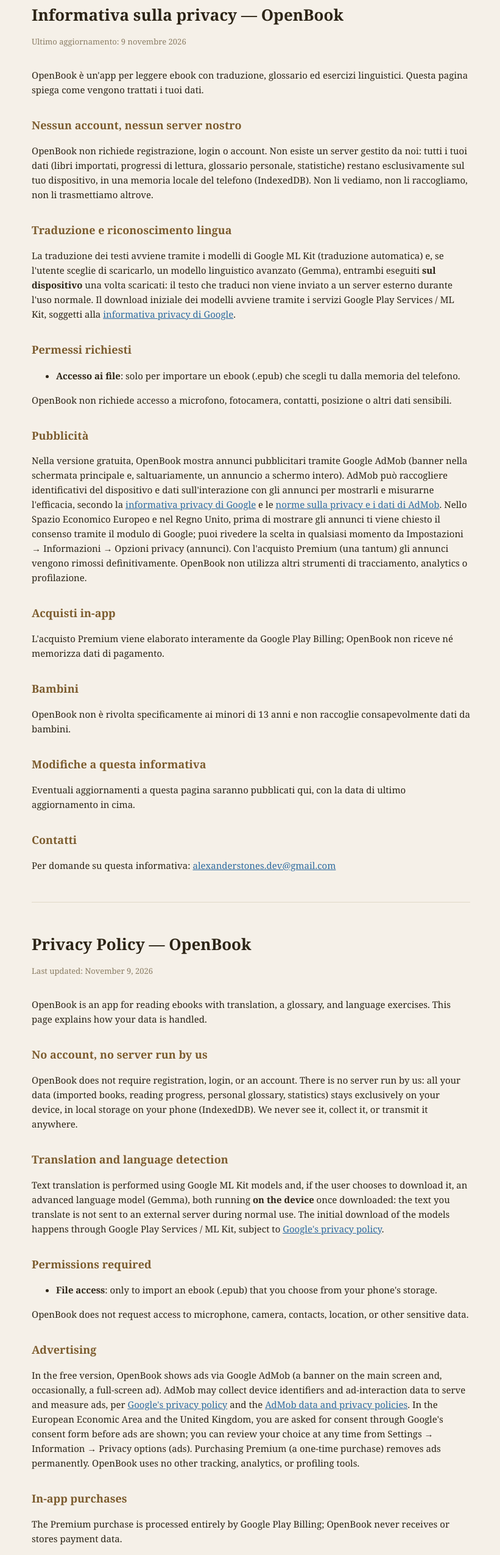
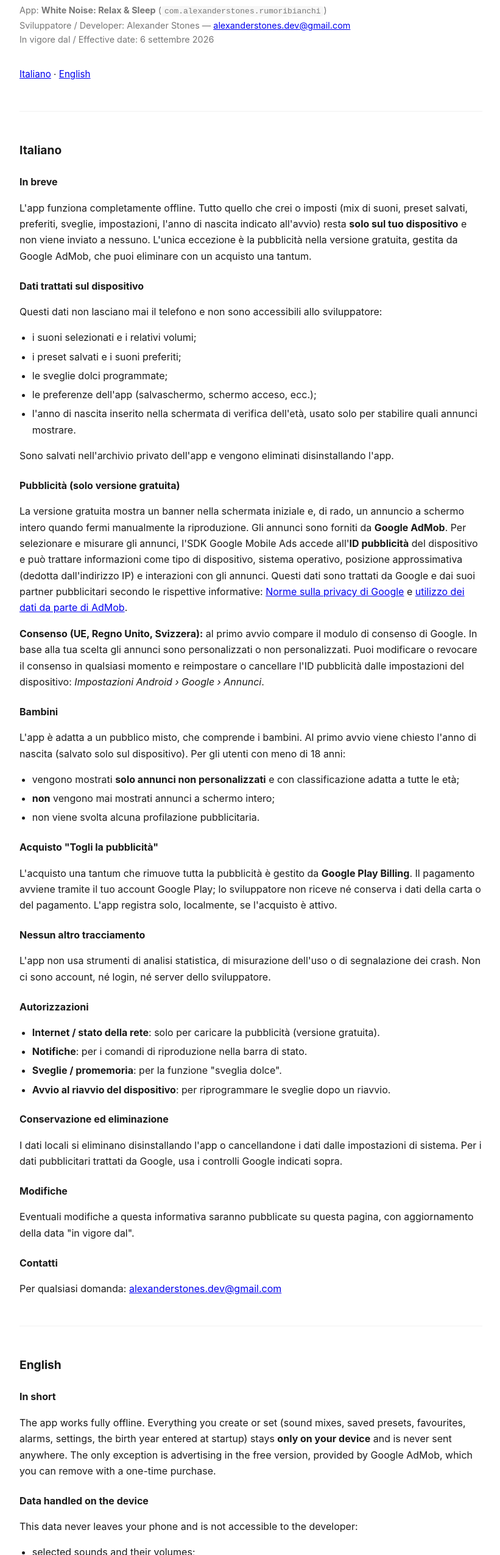
Before and after one commit to alexanderstonesdev-pixel/white-noise-privacy, a plain HTML site: page index.html in a window 1280 px wide. Shown: the part 86-2636 px from the top of the page at 61% size, without its empty margins (228-1049 px from the left). Drawn offline with Linux system fonts and the light colour scheme.

Commit message:
Add files via upload

```diff
--- a/index.html
+++ b/index.html
@@ -1,87 +1,212 @@
-<!DOCTYPE html>
+<!doctype html>
 <html lang="it">
 <head>
 <meta charset="utf-8">
-<title>OpenBook — Informativa sulla privacy</title>
 <meta name="viewport" content="width=device-width, initial-scale=1">
+<title>Privacy Policy — White Noise: Relax &amp; Sleep</title>
 <style>
-  body{font-family:Georgia,'Times New Roman',serif;max-width:720px;margin:0 auto;padding:32px 20px 60px;color:#2c2416;background:#f5f0e8;line-height:1.6;}
-  h1{font-size:26px;margin-bottom:4px;}
-  h2{font-size:18px;margin-top:32px;color:#7c5c2e;}
-  p,li{font-size:15px;}
-  .data{color:#8a7c63;font-size:13px;margin-bottom:32px;}
-  a{color:#2d6a9f;}
-  .lang-switch{font-family:'Segoe UI',Arial,sans-serif;font-size:13px;margin-bottom:24px;}
-  hr{border:none;border-top:1px solid #e0d8c8;margin:48px 0;}
+  :root { color-scheme: light dark; }
+  body {
+    font: 16px/1.65 -apple-system, BlinkMacSystemFont, "Segoe UI", Roboto, Helvetica, Arial, sans-serif;
+    max-width: 760px; margin: 0 auto; padding: 32px 20px 80px; color: #1a1a1a; background: #fff;
+  }
+  @media (prefers-color-scheme: dark) { body { color: #e6e6e6; background: #131313; } a { color: #7db2ff; } }
+  h1 { font-size: 1.7rem; margin: 0 0 4px; }
+  h2 { font-size: 1.2rem; margin: 2.2rem 0 .6rem; }
+  h3 { font-size: 1rem; margin: 1.4rem 0 .3rem; }
+  .meta { color: #777; font-size: .9rem; margin-bottom: 2rem; }
+  .lang { margin: 1.5rem 0; font-size: .95rem; }
+  ul { padding-left: 1.3rem; }
+  li { margin: .3rem 0; }
+  hr { border: none; border-top: 1px solid #ccc4; margin: 3rem 0; }
+  code { background: #8881; padding: 1px 5px; border-radius: 4px; font-size: .9em; }
 </style>
 </head>
 <body>
-<p class="lang-switch"><a href="#it">Italiano</a> · <a href="#en">English</a></p>
 
-<h1 id="it">Informativa sulla privacy — OpenBook</h1>
-<p class="data">Ultimo aggiornamento: 9 novembre 2026</p>
+<h1>Privacy Policy</h1>
+<p class="meta">
+  App: <strong>White Noise: Relax &amp; Sleep</strong> (<code>com.alexanderstones.rumoribianchi</code>)<br>
+  Sviluppatore / Developer: Alexander Stones — <a href="mailto:alexanderstones.dev@gmail.com">alexanderstones.dev@gmail.com</a><br>
+  In vigore dal / Effective date: 6 settembre 2026
+</p>
 
-<p>OpenBook è un'app per leggere ebook con traduzione, glossario ed esercizi linguistici. Questa pagina spiega come vengono trattati i tuoi dati.</p>
-
-<h2>Nessun account, nessun server nostro</h2>
-<p>OpenBook non richiede registrazione, login o account. Non esiste un server gestito da noi: tutti i tuoi dati (libri importati, progressi di lettura, glossario personale, statistiche) restano esclusivamente sul tuo dispositivo, in una memoria locale del telefono (IndexedDB). Non li vediamo, non li raccogliamo, non li trasmettiamo altrove.</p>
-
-<h2>Traduzione e riconoscimento lingua</h2>
-<p>La traduzione dei testi avviene tramite i modelli di Google ML Kit (traduzione automatica) e, se l'utente sceglie di scaricarlo, un modello linguistico avanzato (Gemma), entrambi eseguiti <strong>sul dispositivo</strong> una volta scaricati: il testo che traduci non viene inviato a un server esterno durante l'uso normale. Il download iniziale dei modelli avviene tramite i servizi Google Play Services / ML Kit, soggetti alla <a href="https://policies.google.com/privacy" target="_blank" rel="noopener">informativa privacy di Google</a>.</p>
-
-<h2>Permessi richiesti</h2>
-<ul>
-  <li><strong>Accesso ai file</strong>: solo per importare un ebook (.epub) che scegli tu dalla memoria del telefono.</li>
-</ul>
-<p>OpenBook non richiede accesso a microfono, fotocamera, contatti, posizione o altri dati sensibili.</p>
-
-<h2>Pubblicità</h2>
-<p>Nella versione gratuita, OpenBook mostra annunci pubblicitari tramite Google AdMob (banner nella schermata principale e, saltuariamente, un annuncio a schermo intero). AdMob può raccogliere identificativi del dispositivo e dati sull'interazione con gli annunci per mostrarli e misurarne l'efficacia, secondo la <a href="https://policies.google.com/privacy" target="_blank" rel="noopener">informativa privacy di Google</a> e le <a href="https://support.google.com/admob/answer/6128543" target="_blank" rel="noopener">norme sulla privacy e i dati di AdMob</a>. Nello Spazio Economico Europeo e nel Regno Unito, prima di mostrare gli annunci ti viene chiesto il consenso tramite il modulo di Google; puoi rivedere la scelta in qualsiasi momento da Impostazioni → Informazioni → Opzioni privacy (annunci). Con l'acquisto Premium (una tantum) gli annunci vengono rimossi definitivamente. OpenBook non utilizza altri strumenti di tracciamento, analytics o profilazione.</p>
-
-<h2>Acquisti in-app</h2>
-<p>L'acquisto Premium viene elaborato interamente da Google Play Billing; OpenBook non riceve né memorizza dati di pagamento.</p>
-
-<h2>Bambini</h2>
-<p>OpenBook non è rivolta specificamente ai minori di 13 anni e non raccoglie consapevolmente dati da bambini.</p>
-
-<h2>Modifiche a questa informativa</h2>
-<p>Eventuali aggiornamenti a questa pagina saranno pubblicati qui, con la data di ultimo aggiornamento in cima.</p>
-
-<h2>Contatti</h2>
-<p>Per domande su questa informativa: <a href="mailto:alexanderstones.dev@gmail.com">alexanderstones.dev@gmail.com</a></p>
+<p class="lang"><a href="#it">Italiano</a> · <a href="#en">English</a></p>
 
 <hr>
 
-<h1 id="en">Privacy Policy — OpenBook</h1>
-<p class="data">Last updated: November 9, 2026</p>
+<h2 id="it">Italiano</h2>
 
-<p>OpenBook is an app for reading ebooks with translation, a glossary, and language exercises. This page explains how your data is handled.</p>
+<h3>In breve</h3>
+<p>
+  L'app funziona completamente offline. Tutto quello che crei o imposti (mix di suoni, preset salvati,
+  preferiti, sveglie, impostazioni, l'anno di nascita indicato all'avvio) resta <strong>solo sul tuo
+  dispositivo</strong> e non viene inviato a nessuno. L'unica eccezione è la pubblicità nella versione
+  gratuita, gestita da Google AdMob, che puoi eliminare con un acquisto una tantum.
+</p>
 
-<h2>No account, no server run by us</h2>
-<p>OpenBook does not require registration, login, or an account. There is no server run by us: all your data (imported books, reading progress, personal glossary, statistics) stays exclusively on your device, in local storage on your phone (IndexedDB). We never see it, collect it, or transmit it anywhere.</p>
+<h3>Dati trattati sul dispositivo</h3>
+<p>Questi dati non lasciano mai il telefono e non sono accessibili allo sviluppatore:</p>
+<ul>
+  <li>i suoni selezionati e i relativi volumi;</li>
+  <li>i preset salvati e i suoni preferiti;</li>
+  <li>le sveglie dolci programmate;</li>
+  <li>le preferenze dell'app (salvaschermo, schermo acceso, ecc.);</li>
+  <li>l'anno di nascita inserito nella schermata di verifica dell'età, usato solo per stabilire quali
+      annunci mostrare.</li>
+</ul>
+<p>Sono salvati nell'archivio privato dell'app e vengono eliminati disinstallando l'app.</p>
 
-<h2>Translation and language detection</h2>
-<p>Text translation is performed using Google ML Kit models and, if the user chooses to download it, an advanced language model (Gemma), both running <strong>on the device</strong> once downloaded: the text you translate is not sent to an external server during normal use. The initial download of the models happens through Google Play Services / ML Kit, subject to <a href="https://policies.google.com/privacy" target="_blank" rel="noopener">Google's privacy policy</a>.</p>
+<h3>Pubblicità (solo versione gratuita)</h3>
+<p>
+  La versione gratuita mostra un banner nella schermata iniziale e, di rado, un annuncio a schermo intero
+  quando fermi manualmente la riproduzione. Gli annunci sono forniti da <strong>Google AdMob</strong>.
+  Per selezionare e misurare gli annunci, l'SDK Google Mobile Ads accede all'<strong>ID pubblicità</strong>
+  del dispositivo e può trattare informazioni come tipo di dispositivo, sistema operativo, posizione
+  approssimativa (dedotta dall'indirizzo IP) e interazioni con gli annunci. Questi dati sono trattati da
+  Google e dai suoi partner pubblicitari secondo le rispettive informative:
+  <a href="https://policies.google.com/privacy">Norme sulla privacy di Google</a> e
+  <a href="https://support.google.com/admob/answer/6128543">utilizzo dei dati da parte di AdMob</a>.
+</p>
+<p>
+  <strong>Consenso (UE, Regno Unito, Svizzera):</strong> al primo avvio compare il modulo di consenso di
+  Google. In base alla tua scelta gli annunci sono personalizzati o non personalizzati. Puoi modificare o
+  revocare il consenso in qualsiasi momento e reimpostare o cancellare l'ID pubblicità dalle impostazioni
+  del dispositivo: <em>Impostazioni Android › Google › Annunci</em>.
+</p>
 
-<h2>Permissions required</h2>
+<h3>Bambini</h3>
+<p>
+  L'app è adatta a un pubblico misto, che comprende i bambini. Al primo avvio viene chiesto l'anno di
+  nascita (salvato solo sul dispositivo). Per gli utenti con meno di 18 anni:
+</p>
 <ul>
-  <li><strong>File access</strong>: only to import an ebook (.epub) that you choose from your phone's storage.</li>
+  <li>vengono mostrati <strong>solo annunci non personalizzati</strong> e con classificazione adatta a
+      tutte le età;</li>
+  <li><strong>non</strong> vengono mai mostrati annunci a schermo intero;</li>
+  <li>non viene svolta alcuna profilazione pubblicitaria.</li>
 </ul>
-<p>OpenBook does not request access to microphone, camera, contacts, location, or other sensitive data.</p>
 
-<h2>Advertising</h2>
-<p>In the free version, OpenBook shows ads via Google AdMob (a banner on the main screen and, occasionally, a full-screen ad). AdMob may collect device identifiers and ad-interaction data to serve and measure ads, per <a href="https://policies.google.com/privacy" target="_blank" rel="noopener">Google's privacy policy</a> and the <a href="https://support.google.com/admob/answer/6128543" target="_blank" rel="noopener">AdMob data and privacy policies</a>. In the European Economic Area and the United Kingdom, you are asked for consent through Google's consent form before ads are shown; you can review your choice at any time from Settings → Information → Privacy options (ads). Purchasing Premium (a one-time purchase) removes ads permanently. OpenBook uses no other tracking, analytics, or profiling tools.</p>
+<h3>Acquisto "Togli la pubblicità"</h3>
+<p>
+  L'acquisto una tantum che rimuove tutta la pubblicità è gestito da <strong>Google Play Billing</strong>.
+  Il pagamento avviene tramite il tuo account Google Play; lo sviluppatore non riceve né conserva i dati
+  della carta o del pagamento. L'app registra solo, localmente, se l'acquisto è attivo.
+</p>
 
-<h2>In-app purchases</h2>
-<p>The Premium purchase is processed entirely by Google Play Billing; OpenBook never receives or stores payment data.</p>
+<h3>Nessun altro tracciamento</h3>
+<p>
+  L'app non usa strumenti di analisi statistica, di misurazione dell'uso o di segnalazione dei crash.
+  Non ci sono account, né login, né server dello sviluppatore.
+</p>
 
-<h2>Children</h2>
-<p>OpenBook is not specifically directed at children under 13 and does not knowingly collect data from children.</p>
+<h3>Autorizzazioni</h3>
+<ul>
+  <li><strong>Internet / stato della rete</strong>: solo per caricare la pubblicità (versione gratuita).</li>
+  <li><strong>Notifiche</strong>: per i comandi di riproduzione nella barra di stato.</li>
+  <li><strong>Sveglie / promemoria</strong>: per la funzione "sveglia dolce".</li>
+  <li><strong>Avvio al riavvio del dispositivo</strong>: per riprogrammare le sveglie dopo un riavvio.</li>
+</ul>
 
-<h2>Changes to this policy</h2>
-<p>Any updates to this page will be published here, with the last-updated date at the top.</p>
+<h3>Conservazione ed eliminazione</h3>
+<p>
+  I dati locali si eliminano disinstallando l'app o cancellandone i dati dalle impostazioni di sistema.
+  Per i dati pubblicitari trattati da Google, usa i controlli Google indicati sopra.
+</p>
 
-<h2>Contact</h2>
-<p>For questions about this policy: <a href="mailto:alexanderstones.dev@gmail.com">alexanderstones.dev@gmail.com</a></p>
+<h3>Modifiche</h3>
+<p>
+  Eventuali modifiche a questa informativa saranno pubblicate su questa pagina, con aggiornamento della
+  data "in vigore dal".
+</p>
+
+<h3>Contatti</h3>
+<p>Per qualsiasi domanda: <a href="mailto:alexanderstones.dev@gmail.com">alexanderstones.dev@gmail.com</a></p>
+
+<hr>
+
+<h2 id="en">English</h2>
+
+<h3>In short</h3>
+<p>
+  The app works fully offline. Everything you create or set (sound mixes, saved presets, favourites,
+  alarms, settings, the birth year entered at startup) stays <strong>only on your device</strong> and is
+  never sent anywhere. The only exception is advertising in the free version, provided by Google AdMob,
+  which you can remove with a one-time purchase.
+</p>
+
+<h3>Data handled on the device</h3>
+<p>This data never leaves your phone and is not accessible to the developer:</p>
+<ul>
+  <li>selected sounds and their volumes;</li>
+  <li>saved presets and favourite sounds;</li>
+  <li>scheduled gentle wake-up alarms;</li>
+  <li>app preferences (screensaver, keep screen on, etc.);</li>
+  <li>the birth year entered in the age screen, used only to decide which ads to show.</li>
+</ul>
+<p>It is stored in the app's private storage and is deleted when you uninstall the app.</p>
+
+<h3>Advertising (free version only)</h3>
+<p>
+  The free version shows a banner on the home screen and, rarely, a full-screen ad when you manually stop
+  playback. Ads are served by <strong>Google AdMob</strong>. To select and measure ads, the Google Mobile
+  Ads SDK accesses the device <strong>Advertising ID</strong> and may process information such as device
+  type, operating system, approximate location (derived from IP address) and ad interactions. This data is
+  processed by Google and its advertising partners under their own policies:
+  <a href="https://policies.google.com/privacy">Google Privacy Policy</a> and
+  <a href="https://support.google.com/admob/answer/6128543">how AdMob uses data</a>.
+</p>
+<p>
+  <strong>Consent (EEA, UK, Switzerland):</strong> Google's consent form appears at first launch. Depending
+  on your choice, ads are personalised or non-personalised. You can change or withdraw consent at any time
+  and reset or delete the Advertising ID in your device settings: <em>Android Settings › Google › Ads</em>.
+</p>
+
+<h3>Children</h3>
+<p>
+  The app is suitable for a mixed audience that includes children. At first launch it asks for your birth
+  year (stored only on the device). For users under 18:
+</p>
+<ul>
+  <li>only <strong>non-personalised</strong> ads, rated suitable for all ages, are shown;</li>
+  <li>full-screen ads are <strong>never</strong> shown;</li>
+  <li>no advertising profiling is performed.</li>
+</ul>
+
+<h3>"Remove ads" purchase</h3>
+<p>
+  The one-time purchase that removes all advertising is handled by <strong>Google Play Billing</strong>.
+  Payment goes through your Google Play account; the developer neither receives nor stores card or payment
+  data. The app only records locally whether the purchase is active.
+</p>
+
+<h3>No other tracking</h3>
+<p>
+  The app uses no analytics, usage-measurement or crash-reporting tools. There are no accounts, no logins
+  and no developer servers.
+</p>
+
+<h3>Permissions</h3>
+<ul>
+  <li><strong>Internet / network state</strong>: only to load advertising (free version).</li>
+  <li><strong>Notifications</strong>: for playback controls in the status bar.</li>
+  <li><strong>Alarms / reminders</strong>: for the "gentle wake-up" feature.</li>
+  <li><strong>Run at device startup</strong>: to reschedule alarms after a reboot.</li>
+</ul>
+
+<h3>Retention and deletion</h3>
+<p>
+  Local data is removed by uninstalling the app or clearing its data in system settings. For advertising
+  data processed by Google, use the Google controls listed above.
+</p>
+
+<h3>Changes</h3>
+<p>
+  Any changes to this policy will be posted on this page, with an updated "effective date".
+</p>
+
+<h3>Contact</h3>
+<p>Any questions: <a href="mailto:alexanderstones.dev@gmail.com">alexanderstones.dev@gmail.com</a></p>
+
 </body>
 </html>
```
